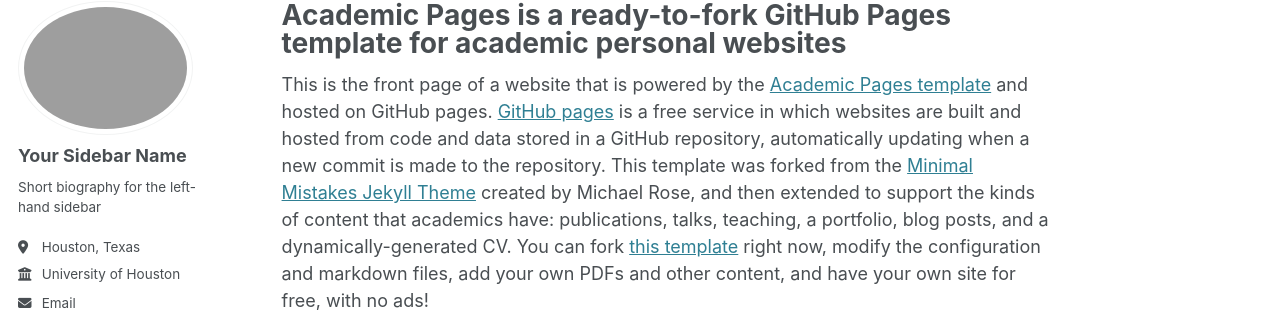
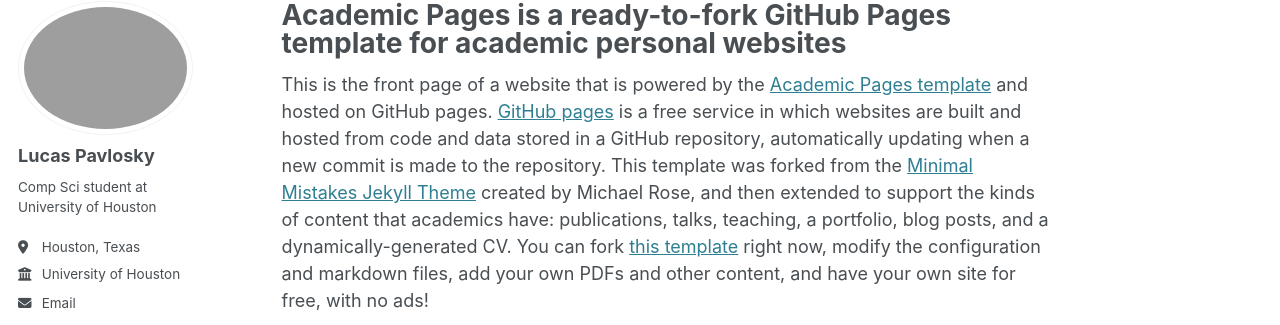
Before and after one commit to godvap/godvap.github.io, a Jekyll site: the page built from _pages/about.md, in a window 1280 px wide. Shown: the part 105-430 px from the top of the page. Built offline with Jekyll 4.4.1, drawn with Linux system fonts in a browser that asks for light colours.

Commit message:
Update _config.yml
added google analytics

```diff
--- a/_config.yml
+++ b/_config.yml
@@ -22,9 +22,9 @@ repository               : "godvap/godvap.github.io"
 author:
   # Biographic information
   avatar           : "profile.png"
-  name             : "Your Sidebar Name"
+  name             : "Lucas Pavlosky"
   pronouns         : # example: "she/her"
-  bio              : "Short biography for the left-hand sidebar"
+  bio              : "Comp Sci student at University of Houston"
   location         : "Houston, Texas"
   employer         : "University of Houston"
   uri              : # URL
@@ -146,9 +146,9 @@ social:
 
 # Analytics
 analytics:
-  provider               :  "false" # false (default), "google", "google-universal", "google-analytics-4", "custom"
+  provider               :  "google-analytics-4" # false (default), "google", "google-universal", "google-analytics-4", "custom"
   google:
-    tracking_id          :
+    tracking_id          :  "G-W1PXP7NXQF"
 
 
 # Reading Files
```
